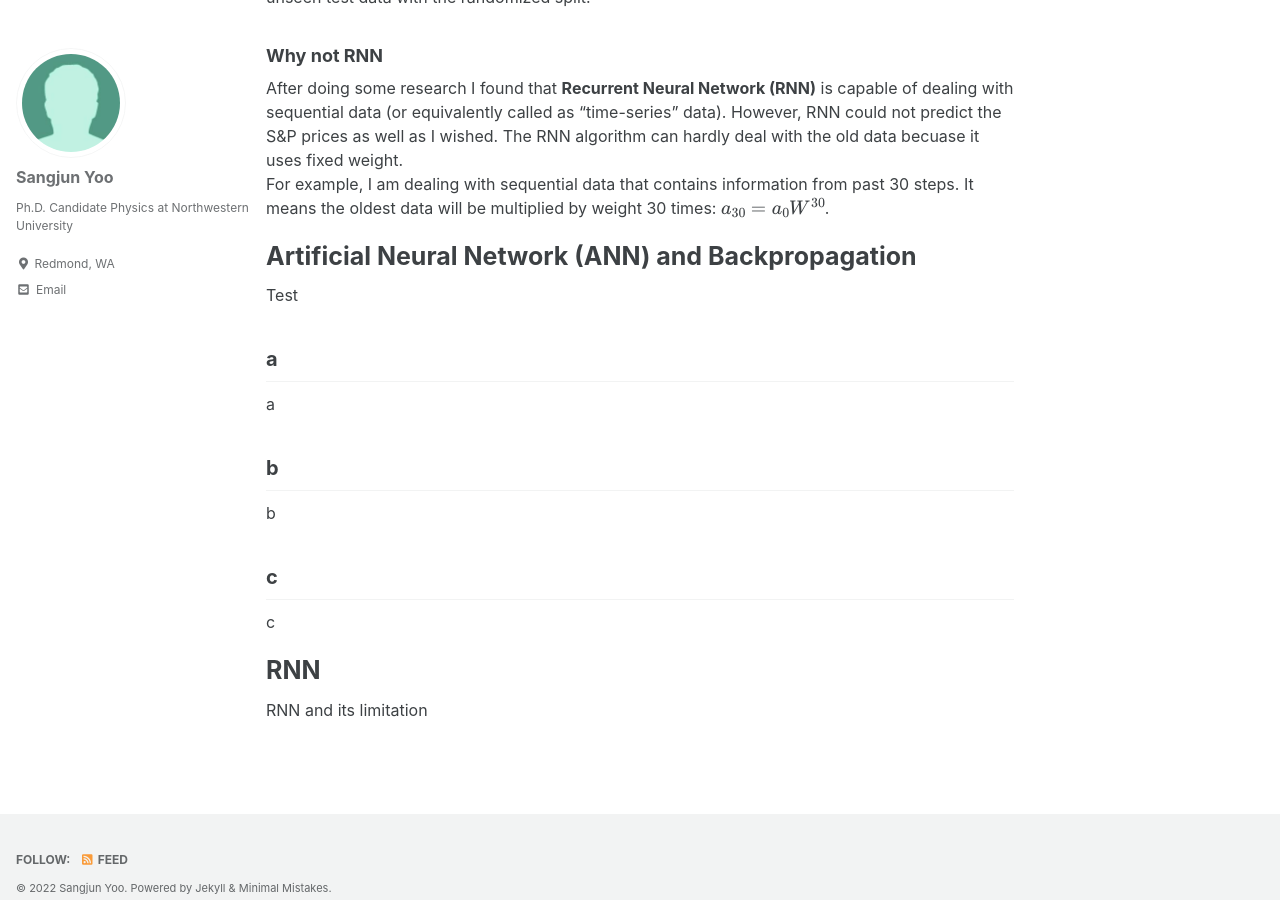
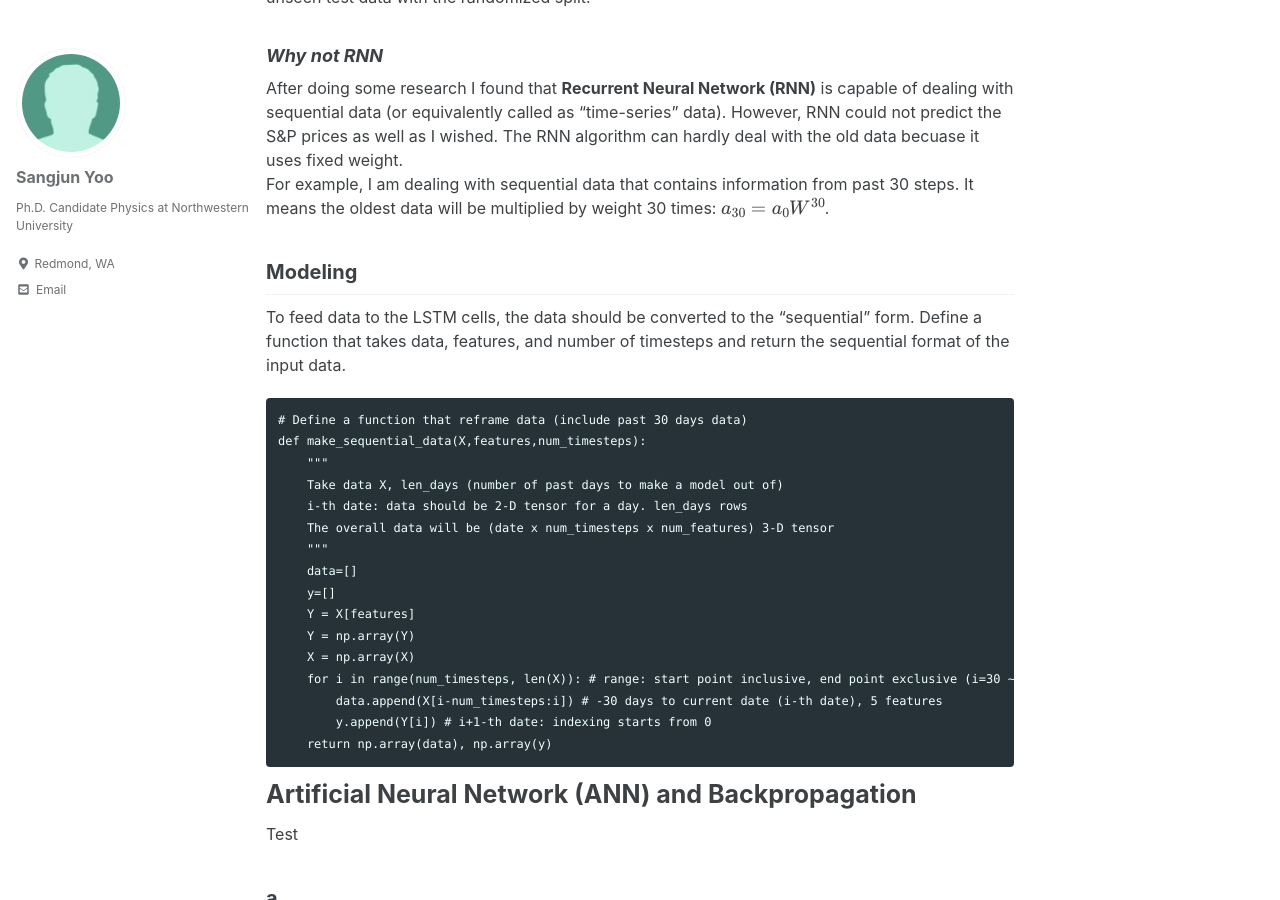
Before and after one commit to sangjunyoo-phd/sangjunyoo-phd.github.io, a Jekyll site: the page built from _pages/deeplearning.md, in a window 1280 px wide and 900 px high, scrolled down 1339 px. Built offline with Jekyll 4.4.1, drawn with Linux system fonts in a browser that asks for light colours; cached includes are drawn as plain includes.

Commit message:
Update deeplearning.md

````diff
--- a/_pages/deeplearning.md
+++ b/_pages/deeplearning.md
@@ -13,24 +13,45 @@ List:
 * RNN and explosion/vanishing
 * LSTM (why RNN to LSTM)
 
-# *Predict the Open and Close prices of the S&P 500 Index with LSTM*
+# Predict the Open and Close prices of the S&P 500 Index with LSTM
 I made an LSTM model that predicts the open and close price of the S&P 500 index based on historical data. The historical price data (past 5 years) is scraped from Google Finance. The open and close prices of the next date are predicted based on the past 30 days' data with 5 features: Open, Close, High, Low, and Volume. The first 80% was used as training data, the next 10% as test data, and the last 10% as evaluation data (back-testing). The model evaluation is processed as follows. The model trained with a training set is evaluated with test data to estimate the performance of the model with unseen data. The model has been trained again with the train+test dataset (first 80%+10% = 90%) and evaluated again with the evaluation set. If the model performs as predicted, the evaluation metric from the previous step and this step should be similar to each other.
 
-## **Why LSTM?**
+## Why LSTM?
 By the time I started this project, the only deep learning technique that I know was Artificial Neural Network (ANN). There are several shortcomings with ANN to make a prediction model with historic data (time-series or sequential data). The problem arises from:
 * Increased feature dimension
 * Train/Test split
 
-### Why not ANN: Increased Feature Dimension
+### *Why not ANN: Increased Feature Dimension*
 The ANN cannot tell the past/future data. It predicts the value from the same data entry (i.e. predict one value from other columns within the same row). Therefore, it is necessary to increase the feature dimension to contain the past data within a row. For example, the past data such as a mean of the past 3 days, 5days, ... should be added after the original features. To get an acceptable prediction power, I had to expand the feature dimension by 53, which is exactly the opposite of an ideal situation. Other than this, there are more serious problems left.
 
-### Why not ANN: Test/Train Split
+### *Why not ANN: Test/Train Split*
 To avoid overfitting, it is necessary to test the trained model with "unseen" data. A random split of the data is a typical way to deal with this problem. Randomized splitting is necessary to avoid biased sampling. In this case, however, the random split cannot produce the "unseen" test data. Let's assume the mean of the past 3 days has been added as a feature. If the "random" split assigns 500th data to the test set and 501st to the training set, the model "sees" the information from the 500th entry (test) as a form of a mean of the past 3 days. Therefore, there is no truly unseen test data with the randomized split.
 
-### Why not RNN
+### *Why not RNN*
 After doing some research I found that __Recurrent Neural Network (RNN)__ is capable of dealing with sequential data (or equivalently called as "time-series" data). However, RNN could not predict the S&P prices as well as I wished. The RNN algorithm can hardly deal with the old data becuase it uses fixed weight. <br/>
 For example, I am dealing with sequential data that contains information from past 30 steps. It means the oldest data will be multiplied by weight 30 times: \\(a_{30} = a_{0} W^{30}\\).
 
+## Modeling
+To feed data to the LSTM cells, the data should be converted to the "sequential" form. Define a function that takes data, features, and number of timesteps and return the sequential format of the input data.
+
+```
+# Define a function that reframe data (include past 30 days data)
+def make_sequential_data(X,features,num_timesteps):
+    """
+    Take data X, len_days (number of past days to make a model out of)
+    i-th date: data should be 2-D tensor for a day. len_days rows
+    The overall data will be (date x num_timesteps x num_features) 3-D tensor
+    """
+    data=[]
+    y=[]
+    Y = X[features]
+    Y = np.array(Y)
+    X = np.array(X)
+    for i in range(num_timesteps, len(X)): # range: start point inclusive, end point exclusive (i=30 ~ len(X)-1)
+        data.append(X[i-num_timesteps:i]) # -30 days to current date (i-th date), 5 features
+        y.append(Y[i]) # i+1-th date: indexing starts from 0
+    return np.array(data), np.array(y)
+```
 
 
 # Artificial Neural Network (ANN) and Backpropagation
````
